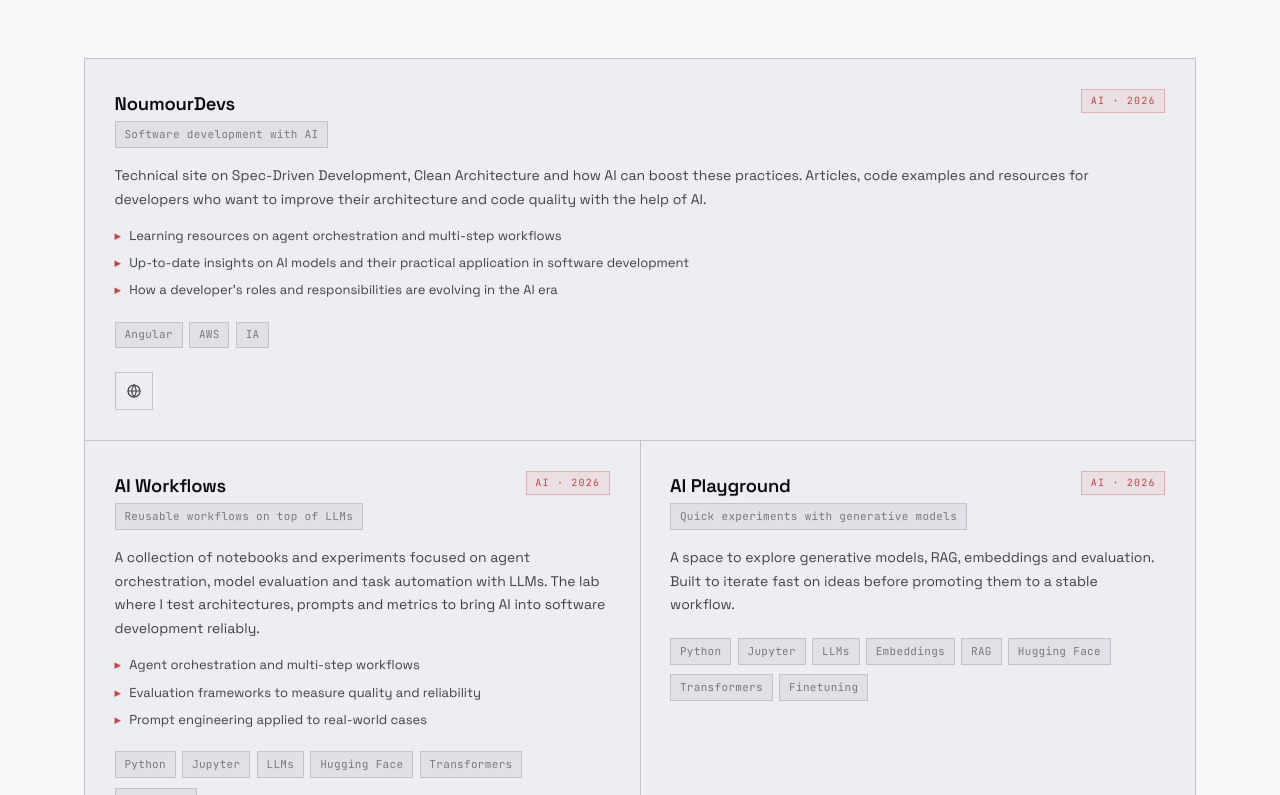
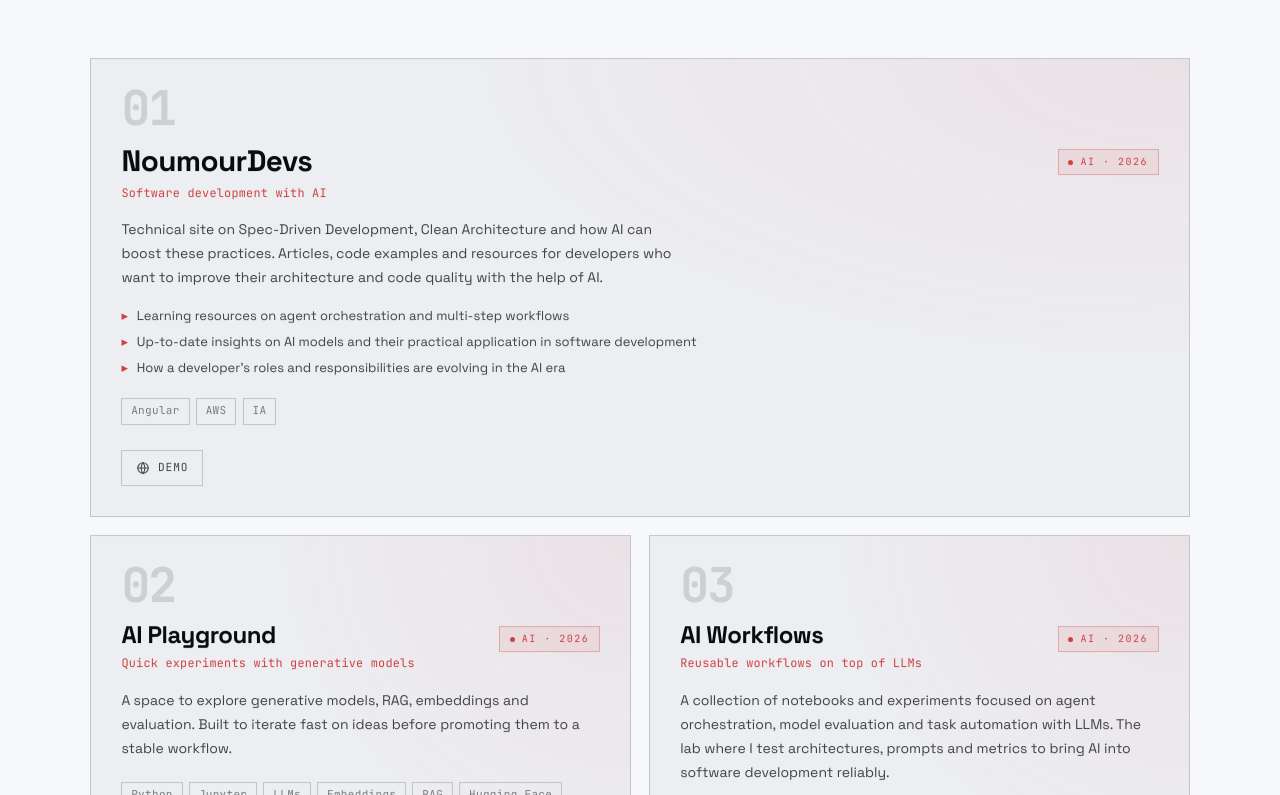
Before and after one commit to alexvinola/portfolio, an Angular app: page / in a window 1280 px wide. Shown: the part 3905-4700 px from the top of the page. Built offline with nearby package versions, Linux system fonts and the light colour scheme.

Commit message:
feat(projects): redesign

```diff
--- a/src/app/core/data/projects.data.ts
+++ b/src/app/core/data/projects.data.ts
@@ -32,6 +32,22 @@ export const projects: ProjectItem[] = [
     year: '2026',
   },
   {
+    name: 'AI Playground',
+    tagline: {
+      es: 'Experimentos rápidos con modelos generativos',
+      en: 'Quick experiments with generative models',
+    },
+    description: {
+      es: 'Espacio de exploración con modelos generativos, RAG, embeddings y evaluación. Pensado para iterar deprisa sobre ideas antes de llevarlas a un workflow estable.',
+      en: 'A space to explore generative models, RAG, embeddings and evaluation. Built to iterate fast on ideas before promoting them to a stable workflow.',
+    },
+    technologies: ['Python', 'Jupyter', 'LLMs', 'Embeddings', 'RAG', 'Hugging Face', 'Transformers', 'Finetuning'],
+    category: 'ai',
+    links: { github: 'https://github.com/alexvinola/AI_Playground' },
+    featured: true,
+    year: '2026',
+  },
+  {
     name: 'AI Workflows',
     tagline: {
       es: 'Workflows reutilizables sobre LLMs',
@@ -62,22 +78,6 @@ export const projects: ProjectItem[] = [
     year: '2026',
   },
   {
-    name: 'AI Playground',
-    tagline: {
-      es: 'Experimentos rápidos con modelos generativos',
-      en: 'Quick experiments with generative models',
-    },
-    description: {
-      es: 'Espacio de exploración con modelos generativos, RAG, embeddings y evaluación. Pensado para iterar deprisa sobre ideas antes de llevarlas a un workflow estable.',
-      en: 'A space to explore generative models, RAG, embeddings and evaluation. Built to iterate fast on ideas before promoting them to a stable workflow.',
-    },
-    technologies: ['Python', 'Jupyter', 'LLMs', 'Embeddings', 'RAG', 'Hugging Face', 'Transformers', 'Finetuning'],
-    category: 'ai',
-    links: { github: 'https://github.com/alexvinola/AI_Playground' },
-    featured: true,
-    year: '2026',
-  },
-  {
     name: 'Portfolio',
     tagline: {
       es: 'Web personal en Angular + Tailwind',
@@ -87,7 +87,7 @@ export const projects: ProjectItem[] = [
       es: 'Este mismo portfolio, construido con Angular moderno, Tailwind v4, SSR/prerender y un modelo de contenido tipado para mantenerlo fácil de editar. Migrado desde una versión anterior en React Next.js.',
       en: 'This very portfolio, built with modern Angular, Tailwind v4, SSR/prerender and a typed content model that keeps it easy to edit. Migrated from a previous version in React Next.js.',
     },
-    technologies: ['Angular', 'TypeScript', 'Tailwind CSS', 'SSR'],
+    technologies: ['Angular', 'TypeScript', 'Tailwind CSS', 'SSR', 'AWS'],
     category: 'web',
     links: { github: 'https://github.com/alexvinola/portfolio', demo: 'https://alexvinola.com' },
     featured: true,
--- a/src/app/sections/projects/projects.ts
+++ b/src/app/sections/projects/projects.ts
@@ -13,124 +13,125 @@ import { personal } from '../../core/data/personal.data';
   imports: [TranslatePipe, LocalizedPipe, RevealDirective, SectionHeading, SocialIcon],
   changeDetection: ChangeDetectionStrategy.OnPush,
   styles: [`
-    #projects-wrap { max-width: 1200px; margin: 0 auto; }
-    .proj-grid {
+    #projects-wrap { max-width: 1100px; margin: 0 auto; }
+    .pg {
       margin-top: 1rem;
       display: grid;
       grid-template-columns: 1fr;
-      gap: 1px;
-      background: var(--border);
+      gap: 1.1rem;
+    }
+    @media (min-width: 800px) { .pg { grid-template-columns: 1fr 1fr; } }
+
+    .pc {
+      position: relative;
+      overflow: hidden;
       border: 1px solid var(--border);
+      background:
+        radial-gradient(120% 120% at 100% 0%, color-mix(in oklch, var(--accent) 7%, transparent), transparent 55%),
+        var(--bg2);
+      padding: 1.9rem;
+      display: flex;
+      flex-direction: column;
+      transition: border-color .3s ease, transform .3s ease, background .3s ease;
     }
-    @media (min-width: 800px) {
-      .proj-grid { grid-template-columns: repeat(2, 1fr); }
+    .pc.feat { grid-column: 1 / -1; }
+    .pc::after {
+      content: '';
+      position: absolute; inset: -1px;
+      background: radial-gradient(60% 80% at 100% 0%, color-mix(in oklch, var(--accent) 22%, transparent), transparent 60%);
+      opacity: 0; transition: opacity .35s ease; pointer-events: none;
     }
-    .proj-card {
-      background: var(--bg2);
-      padding: 1.85rem;
-      transition: background .25s;
-      position: relative;
-      display: flex; flex-direction: column;
+    .pc:hover {
+      border-color: var(--accent);
+      transform: translateY(-3px);
     }
-    .proj-card:hover { background: var(--bg3); }
-    .proj-card.featured { grid-column: 1 / -1; }
-    .proj-head {
-      display: flex; align-items: flex-start; justify-content: space-between; gap: 1rem;
+    .pc:hover::after { opacity: 1; }
+    .pc > * { position: relative; z-index: 1; }
+
+    .pc-idx {
+      display: block; margin-bottom: 1.1rem;
+      font-family: var(--font-mono); font-size: 3rem; font-weight: 700;
+      line-height: 0.8; color: var(--text); opacity: 0.13;
+      letter-spacing: -0.04em;
+      transition: opacity .3s ease, color .3s ease;
     }
-    .proj-name {
-      font-family: var(--font-display);
-      font-size: 1.15rem;
-      font-weight: 600;
-      color: var(--text);
-      letter-spacing: -0.01em;
+    .pc:hover .pc-idx { opacity: 0.26; color: var(--accent); }
+
+    .pc-head {
+      display: flex; align-items: flex-start;
+      justify-content: space-between; gap: 1rem;
     }
-    .proj-tag {
-      margin-top: 0.2rem;
-      font-family: var(--font-mono);
-      font-size: 0.7rem;
-      color: var(--text3);
-      letter-spacing: 0.05em;
+    .pc-cat {
+      flex-shrink: 0; margin-top: 0.25rem;
+      display: inline-flex; align-items: center; gap: 0.45rem;
+      font-family: var(--font-mono); font-size: 0.625rem;
+      letter-spacing: 0.15em; text-transform: uppercase;
+      color: var(--accent); padding: 0.24rem 0.6rem;
+      border: 1px solid color-mix(in oklch, var(--accent) 32%, transparent);
+      background: color-mix(in oklch, var(--accent) 8%, transparent);
     }
-    .proj-meta {
-      font-family: var(--font-mono);
-      font-size: 0.625rem;
-      letter-spacing: 0.12em;
-      text-transform: uppercase;
-      padding: 0.2rem 0.55rem;
-      color: var(--accent);
-      border: 1px solid color-mix(in oklch, var(--accent) 30%, transparent);
-      background: color-mix(in oklch, var(--accent) 8%, transparent);
-      white-space: nowrap;
+    .pc-cat .d { width: 5px; height: 5px; border-radius: 50%; background: var(--accent); }
+
+    .pc-name {
+      font-family: var(--font-display); font-size: 1.5rem; font-weight: 700;
+      color: var(--text); letter-spacing: -0.02em; line-height: 1.1;
     }
-    .proj-desc {
-      margin-top: 1rem;
-      font-size: 0.875rem;
-      color: var(--text2);
-      line-height: 1.7;
+    .pc.feat .pc-name { font-size: 1.85rem; }
+    .pc-tagline {
+      margin-top: 0.35rem; font-family: var(--font-mono);
+      font-size: 0.74rem; color: var(--accent); letter-spacing: 0.02em;
     }
-    .proj-highlights {
-      margin-top: 0.9rem;
-      list-style: none;
-      padding: 0;
+    .pc-desc {
+      margin-top: 1rem; font-size: 0.875rem;
+      color: var(--text2); line-height: 1.7; max-width: 62ch;
+    }
+    .pc-highlights {
+      margin-top: 1rem; list-style: none; padding: 0;
       display: flex; flex-direction: column; gap: 0.4rem;
     }
-    .proj-highlights li {
-      font-size: 0.8125rem;
+    .pc-highlights li {
+      font-size: 0.8125rem; color: var(--text2);
+      display: flex; gap: 0.55rem; line-height: 1.5;
+    }
+    .pc-highlights li::before { content: '▸'; color: var(--accent); flex-shrink: 0; }
+
+    .pc-tags {
+      margin-top: 1.3rem; display: flex; flex-wrap: wrap; gap: 0.4rem;
+    }
+    .pc-tag {
+      font-family: var(--font-mono); font-size: 0.6875rem;
+      padding: 0.22rem 0.55rem; color: var(--text3);
+      border: 1px solid var(--border); letter-spacing: 0.03em;
+      transition: color .25s ease, border-color .25s ease;
+    }
+    .pc:hover .pc-tag {
       color: var(--text2);
-      display: flex; gap: 0.5rem;
+      border-color: color-mix(in oklch, var(--accent) 25%, var(--border));
     }
-    .proj-highlights li::before {
-      content: '▸';
-      color: var(--accent);
+
+    .pc-links {
+      margin-top: auto; padding-top: 1.6rem;
+      display: flex; gap: 0.5rem; flex-wrap: wrap;
     }
-    .proj-tags {
-      margin-top: 1.1rem;
-      display: flex; flex-wrap: wrap; gap: 0.4rem;
+    .pc-link {
+      display: inline-flex; align-items: center; gap: 0.5rem;
+      font-family: var(--font-mono); font-size: 0.7rem;
+      letter-spacing: 0.08em; text-transform: uppercase;
+      color: var(--text2); text-decoration: none;
+      padding: 0.5rem 0.85rem; border: 1px solid var(--border);
+      transition: color .2s ease, border-color .2s ease, background .2s ease;
     }
-    .proj-tag {
-      font-family: var(--font-mono);
-      font-size: 0.6875rem;
-      padding: 0.22rem 0.55rem;
-      background: var(--bg3);
-      color: var(--text3);
-      border: 1px solid var(--border);
-      letter-spacing: 0.03em;
-    }
-    .proj-links {
-      margin-top: auto;
-      padding-top: 1.5rem;
-      display: flex; gap: 0.6rem;
-      align-items: center;
-    }
-    .proj-icon-link {
-      width: 38px; height: 38px;
-      display: inline-flex; align-items: center; justify-content: center;
-      border: 1px solid var(--border);
-      color: var(--text2);
-      transition: color .2s, border-color .2s, transform .2s;
-      text-decoration: none;
-    }
-    .proj-icon-link:hover {
-      color: var(--accent);
-      border-color: var(--accent);
-      transform: translateY(-1px);
-    }
-    .proj-icon-link .label {
-      display: none;
+    .pc-link:hover {
+      color: var(--accent); border-color: var(--accent);
+      background: color-mix(in oklch, var(--accent) 10%, transparent);
     }
 
     .more-link {
-      margin-top: 2rem;
-      display: inline-flex; align-items: center; gap: 0.5rem;
-      font-family: var(--font-mono);
-      font-size: 0.75rem;
-      letter-spacing: 0.1em;
-      text-transform: uppercase;
-      color: var(--text2);
-      text-decoration: none;
-      padding-bottom: 0.25rem;
-      border-bottom: 1px solid var(--border);
-      transition: color .2s, border-color .2s;
+      margin-top: 2rem; display: inline-flex; align-items: center; gap: 0.5rem;
+      font-family: var(--font-mono); font-size: 0.75rem; letter-spacing: 0.1em;
+      text-transform: uppercase; color: var(--text2); text-decoration: none;
+      padding-bottom: 0.25rem; border-bottom: 1px solid var(--border);
+      transition: color .2s ease, border-color .2s ease;
     }
     .more-link:hover { color: var(--accent); border-color: var(--accent); }
   `],
@@ -143,47 +144,48 @@ import { personal } from '../../core/data/personal.data';
           [subtitle]="'projects.subtitle' | t"
         ></app-section-heading>
 
-        <div [appReveal]="0" class="proj-grid">
+        <div [appReveal]="0" class="pg">
           @for (p of items; track p.name; let i = $index) {
-            <article class="proj-card" [class.featured]="p.featured && i === 0">
-              <div class="proj-head">
+            <article class="pc" [class.feat]="p.featured && i === 0">
+              <span class="pc-idx" aria-hidden="true">{{ idx(i) }}</span>
+
+              <div class="pc-head">
                 <div>
-                  <h3 class="proj-name">{{ p.name }}</h3>
-                  <p class="proj-tag">{{ p.tagline | loc }}</p>
+                  <h3 class="pc-name">{{ p.name }}</h3>
+                  <p class="pc-tagline">{{ p.tagline | loc }}</p>
                 </div>
-                <span class="proj-meta">{{ p.category }}@if (p.year) { · {{ p.year }} }</span>
+                <span class="pc-cat"><span class="d"></span>{{ catLabel(p.category) }}@if (p.year) { · {{ p.year }} }</span>
               </div>
-
-              <p class="proj-desc">{{ p.description | loc }}</p>
+              <p class="pc-desc">{{ p.description | loc }}</p>
 
               @if (p.highlights?.length) {
-                <ul class="proj-highlights">
+                <ul class="pc-highlights">
                   @for (h of p.highlights; track $index) {
                     <li>{{ h | loc }}</li>
                   }
                 </ul>
               }
 
-              <div class="proj-tags">
+              <div class="pc-tags">
                 @for (t of p.technologies; track t) {
-                  <span class="proj-tag">{{ t }}</span>
+                  <span class="pc-tag">{{ t }}</span>
                 }
               </div>
 
-              <div class="proj-links">
+              <div class="pc-links">
                 @if (p.links?.github) {
-                  <a [href]="p.links!.github" target="_blank" rel="noopener" class="proj-icon-link" [attr.aria-label]="p.name + ' — código en GitHub'" [title]="'Código en GitHub'">
-                    <app-social-icon name="github" size="16" />
+                  <a [href]="p.links!.github" target="_blank" rel="noopener" class="pc-link" [attr.aria-label]="p.name + ' — GitHub'">
+                    <app-social-icon name="github" size="14" />{{ 'projects.cta.code' | t }}
                   </a>
                 }
                 @if (p.links?.demo) {
-                  <a [href]="p.links!.demo" target="_blank" rel="noopener" class="proj-icon-link" [attr.aria-label]="p.name + ' — web/demo'" [title]="'Web / demo'">
-                    <app-social-icon name="globe" size="16" />
+                  <a [href]="p.links!.demo" target="_blank" rel="noopener" class="pc-link" [attr.aria-label]="p.name + ' — demo'">
+                    <app-social-icon name="globe" size="14" />{{ 'projects.cta.demo' | t }}
                   </a>
                 }
                 @if (p.links?.article) {
-                  <a [href]="p.links!.article" target="_blank" rel="noopener" class="proj-icon-link" [attr.aria-label]="p.name + ' — artículo'" [title]="'Artículo'">
-                    <app-social-icon name="external" size="16" />
+                  <a [href]="p.links!.article" target="_blank" rel="noopener" class="pc-link" [attr.aria-label]="p.name + ' — article'">
+                    <app-social-icon name="external" size="14" />{{ 'projects.cta.article' | t }}
                   </a>
                 }
               </div>
@@ -199,4 +201,20 @@ import { personal } from '../../core/data/personal.data';
 export class Projects {
   protected items = projects;
   protected github = personal.social.github;
+
+  private categoryLabels: Record<string, string> = {
+    ai: 'AI',
+    web: 'Web',
+    mobile: 'Mobile',
+    tooling: 'Tooling',
+    learning: 'Learning',
+  };
+
+  protected idx(i: number): string {
+    return String(i + 1).padStart(2, '0');
+  }
+
+  protected catLabel(c: string): string {
+    return this.categoryLabels[c] ?? c;
+  }
 }
```
